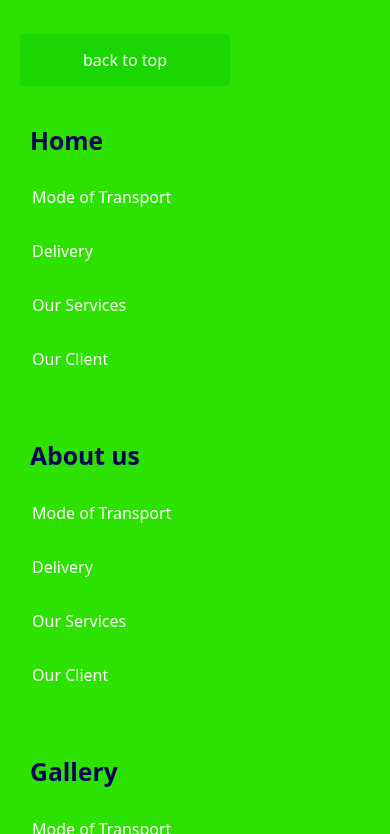
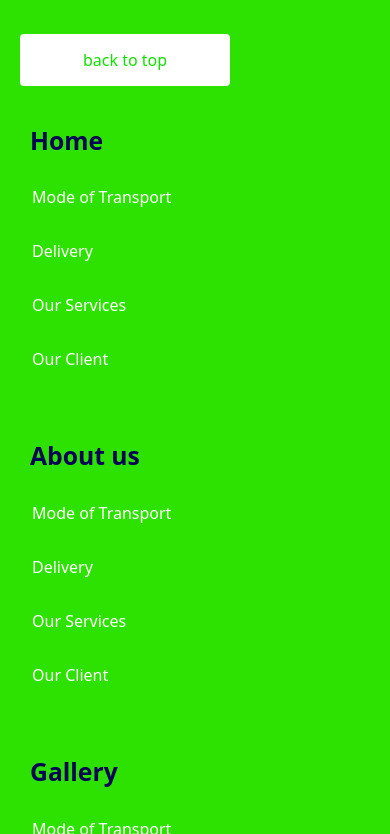
Before and after one commit to khoirulhudaa/school-portofolio, a plain HTML site: page index.html in a window 390 px wide. Shown: the part 5985-6819 px from the top of the page. Drawn offline with nearby package versions, Linux system fonts and the light colour scheme.

Commit message:
Add files via upload

```diff
--- a/style.css
+++ b/style.css
@@ -2,6 +2,10 @@ body {
     padding: 0;
     margin: 0;
     overflow-x: hidden;
+}
+
+html {
+    scroll-behavior: smooth;
 }
 
 section {
@@ -1313,11 +1317,11 @@ nav {
         margin-left: 20px;
         margin-top: 50px;
         border-radius: 4px;
-        background-color: rgb(28, 214, 3);
+        background-color: rgb(255, 255, 255);
         border: none;
         outline: none;
         z-index: 2;
-        color: white;
+        color: rgb(19, 224, 0);
     }
 
     .fb {
```
